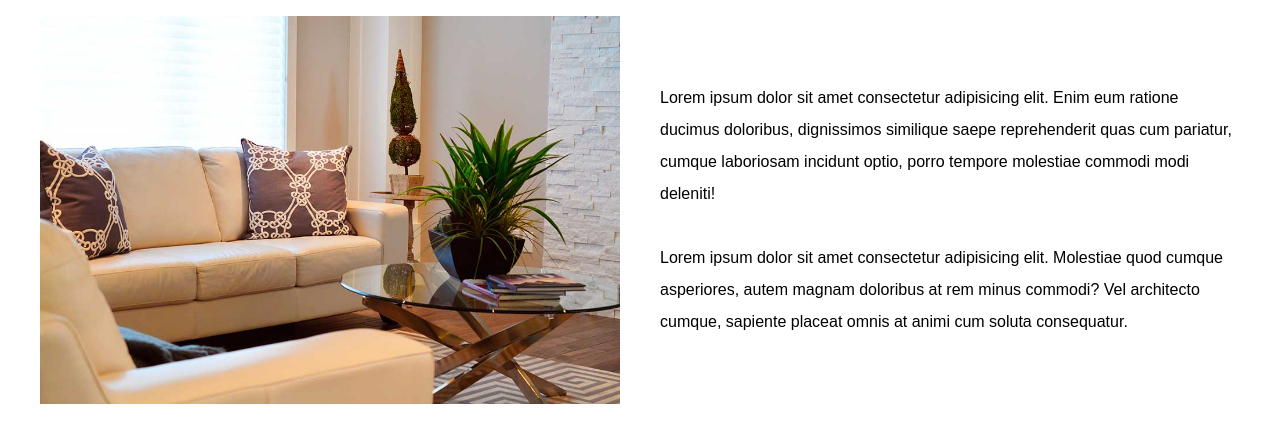
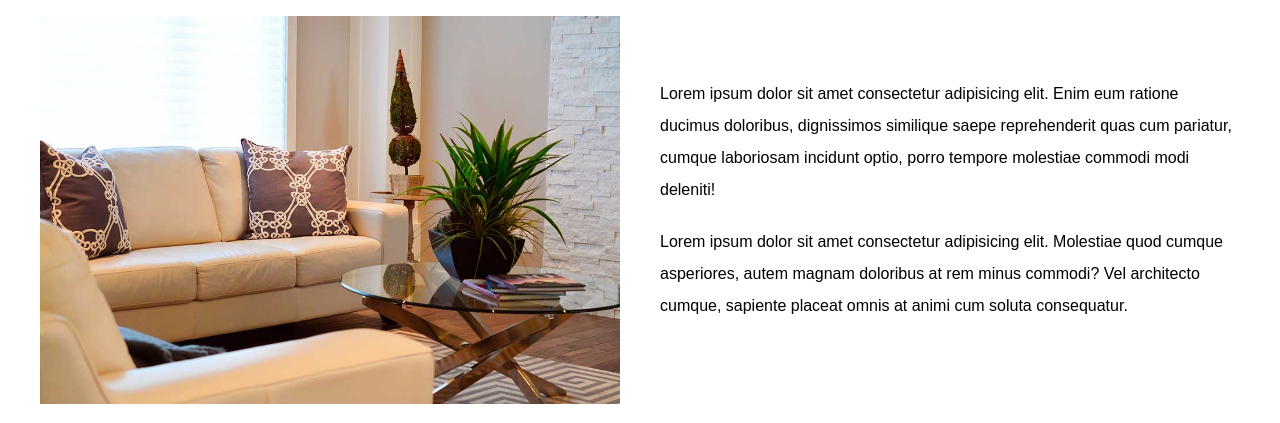
Before and after one commit to shirley-startary/Ecommerce-tiendaMuebles, a website: page pages/nosotros.html in a window 1280 px wide. Shown: the part 377-800 px from the top of the page. Drawn offline with Linux system fonts and the light colour scheme.

Commit message:
feat: Add responsive design into About us page

```diff
--- a/assets/css/app.css
+++ b/assets/css/app.css
@@ -399,6 +399,23 @@ img {
     display: flex;
     flex-direction: column;
     justify-content: center;
+    padding:0 5rem;
+  }
+  .informacion-nosotros > p {
+    margin-top: 2rem;
+  }
+
+
+
+  @media (min-width:768px){
+    .informacion-nosotros > p {
+      margin: 0;
+      padding-bottom: 2rem;
+    }
+
+    .informacion-nosotros {
+    padding: 0;
+  }
   }
 /* Fin Nosotros */
 
```
